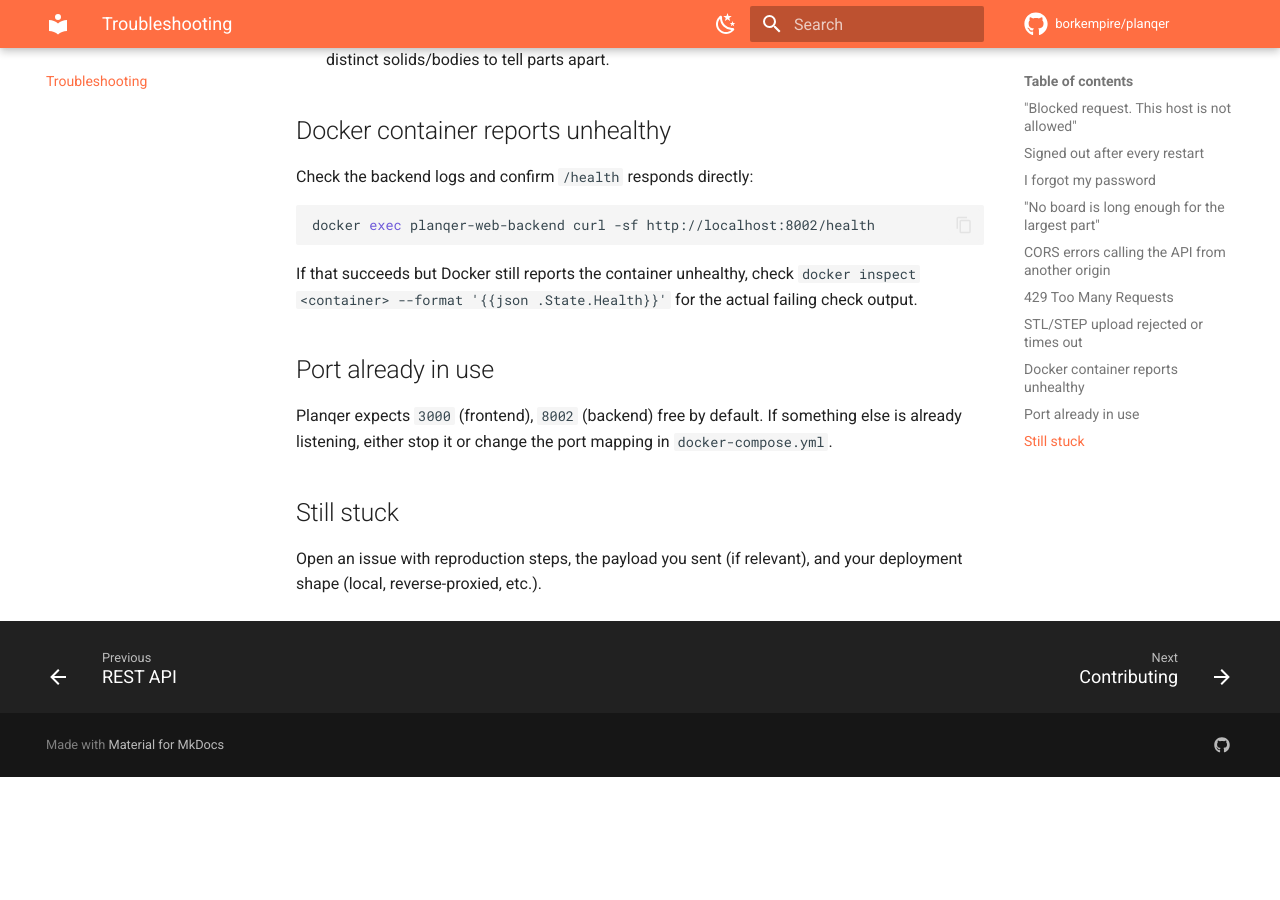
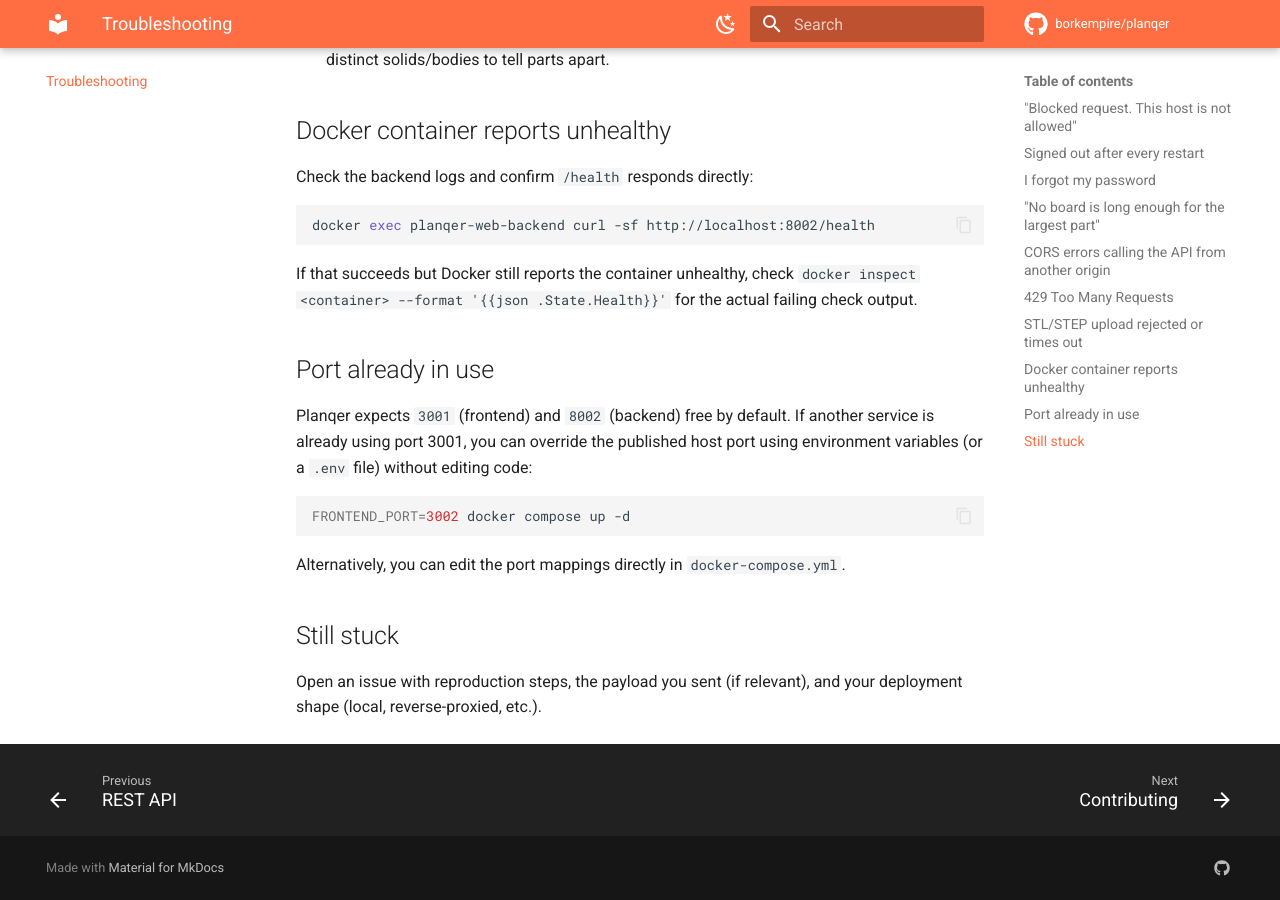
Before and after one commit to nordstad/Planqer, an MkDocs documentation site: the page built from docs/troubleshooting.md, in a window 1280 px wide and 900 px high, scrolled down 1363 px. Built offline with MkDocs 1.6.1 and Material for MkDocs 9.7.7, drawn with Linux system fonts in a browser that asks for light colours; comment, search, counter and statistics services are not loaded; before the commit the page ends 2140 px from its top, so only the background shows below that.

Commit message:
fix: update default frontend port to 3001 and use modern docker compose syntax
- Change default frontend port from 3000 to 3001 to avoid port collisions (e.g. Grafana)
- Add FRONTEND_PORT and BACKEND_PORT overrides in docker-compose.yml
- Update CLI references to use 'docker compose up -d' detached mode

````diff
--- a/docker-compose.monitoring.yml
+++ b/docker-compose.monitoring.yml
@@ -1,5 +1,5 @@
 # Docker Compose monitoring configuration for Planqer
-# Usage: docker-compose -f docker-compose.yml -f docker-compose.monitoring.yml up
+# Usage: docker compose -f docker-compose.yml -f docker-compose.monitoring.yml up -d
 
 version: '3.8'
 
@@ -49,7 +49,7 @@
       - "traefik.http.routers.planqer-frontend.rule=Host(`${PLANQER_HOST:-planqer.localhost}`)"
       - "traefik.http.routers.planqer-frontend.entrypoints=web,websecure"
       - "traefik.http.routers.planqer-frontend.tls=true"
-      - "traefik.http.services.planqer-frontend.loadbalancer.server.port=3000"
+      - "traefik.http.services.planqer-frontend.loadbalancer.server.port=3001"
     logging:
       driver: "json-file"
       options:
--- a/docker-compose.yml
+++ b/docker-compose.yml
@@ -5,7 +5,7 @@
       context: .
       dockerfile: backend/Dockerfile
     ports:
-      - "8002:8002"
+      - "${BACKEND_PORT:-8002}:8002"
     environment:
       # Set to keep login sessions valid across container restarts.
       - SECRET_KEY=${SECRET_KEY:-}
@@ -29,7 +29,7 @@
       # (proxied) or at port 8002 on the same host (direct). An origin, no path.
       - VITE_API_URL=${VITE_API_URL:-}
     ports:
-      - "3000:3000"
+      - "${FRONTEND_PORT:-3001}:3001"
     volumes:
       - ./frontend/src:/app/src
       - ./frontend/public:/app/public
--- a/docs/troubleshooting.md
+++ b/docs/troubleshooting.md
@@ -63,9 +63,14 @@
 
 ## Port already in use
 
-Planqer expects `3000` (frontend), `8002` (backend) free by default. If
-something else is already listening, either stop it or change the port
-mapping in `docker-compose.yml`.
+Planqer expects `3001` (frontend) and `8002` (backend) free by default. If
+another service is already using port 3001, you can override the published host port using environment variables (or a `.env` file) without editing code:
+
+```bash
+FRONTEND_PORT=3002 docker compose up -d
+```
+
+Alternatively, you can edit the port mappings directly in `docker-compose.yml`.
 
 ## Still stuck
 
````
Also changed, not shown: CLAUDE.md (+2 -2 lines), README.md (+2 -2 lines), docs/getting-started.md (+3 -3 lines), docs/guide/mcp-server.md (+1 -1 lines), docs/reference/configuration.md (+1 -1 lines), mcp-server/README.md (+3 -3 lines), 6 other files.
